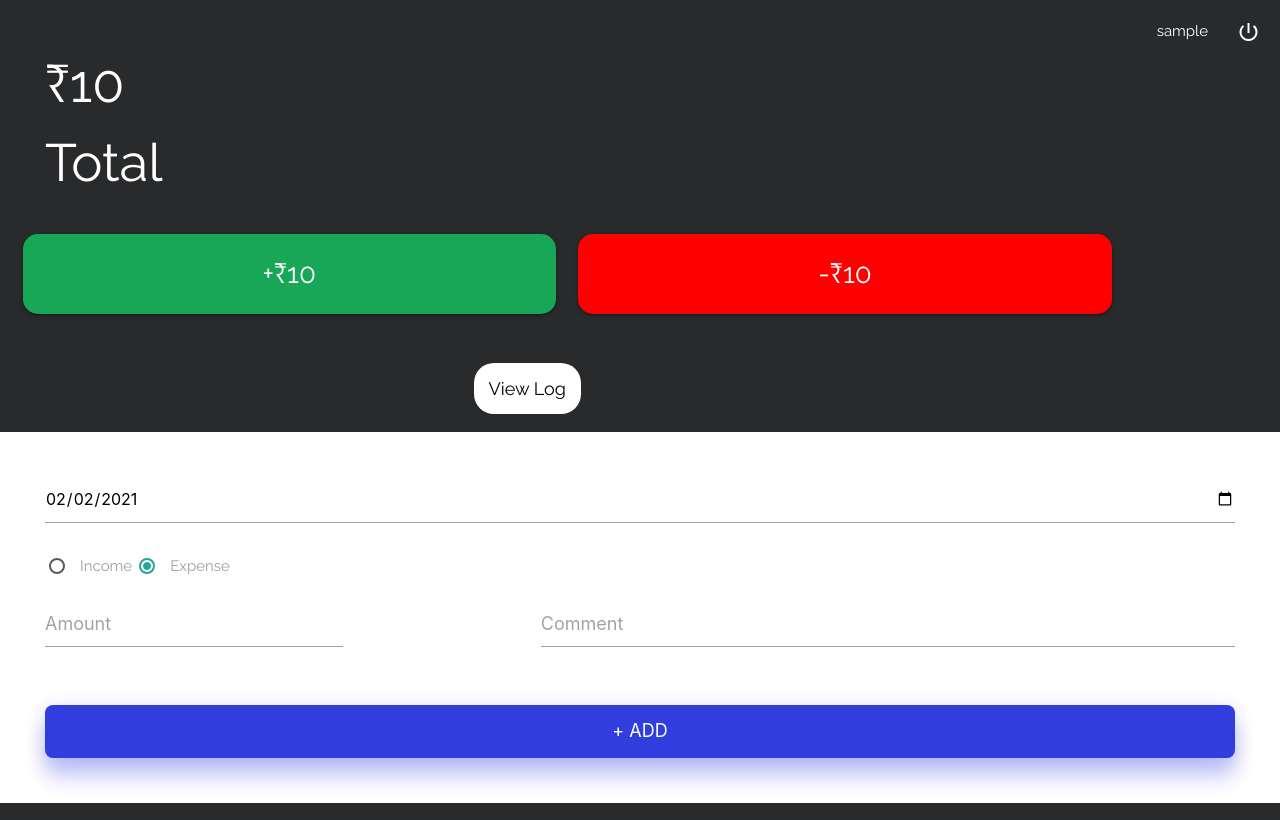
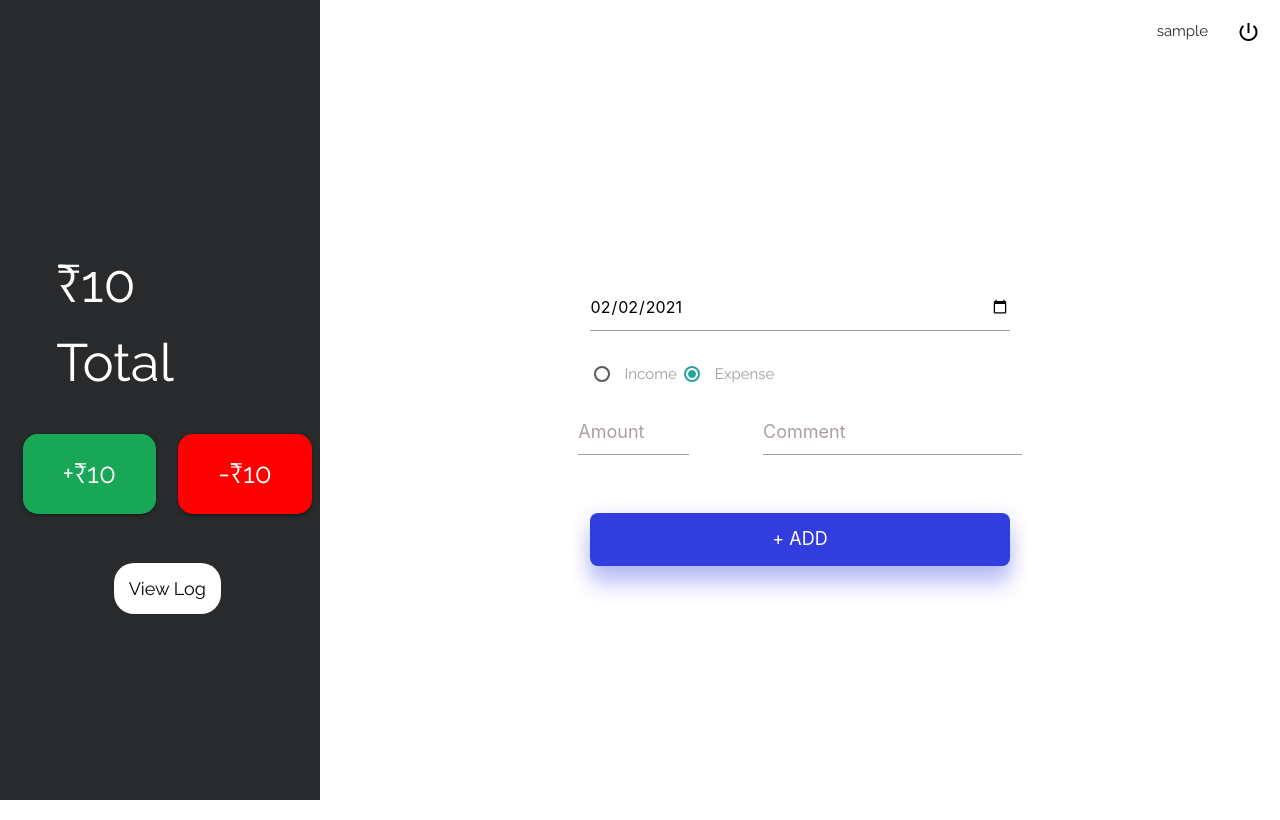
Before and after one commit to AlanLoovees/Home-Expense-App, a Django app: template templates/home.html in a window 1280 px wide. Run offline with Django 3.2, Linux system fonts and the light colour scheme; the template is opened without the code that fills it: most values are stand-ins (such as "Sample title", 1, 10 or a date in 2020).

Commit message:
desktop view is ready

```diff
--- a/expenseApp/static/style.css
+++ b/expenseApp/static/style.css
@@ -1,4 +1,46 @@
 @import url('https://fonts.googleapis.com/css2?family=Raleway:wght@200;300;400;500;600;700&display=swap');
+
+@media only screen and (min-width: 600px) {
+
+    .login-title {
+        padding-top: 10vh;
+    }
+
+    .summary {
+        padding-top: 25vh;
+    }
+
+    .summary-parent {
+        height: 100vh;
+    }
+
+    .logout {
+        background-color: white !important;
+        color: black !important;
+    }
+
+    .logout div {
+        background-color: white;
+        color: #292a2c;
+    }
+
+    .add-new {
+        padding-top: 30vh;
+    }
+
+    .know-more {
+        background-color: white;
+        border: 0;
+        border-radius: 20px;
+        color: black;
+        font-size: 1.2rem;
+        height: 3.5rem;
+        margin-top: 1rem;
+        margin-left: 8vw !important;
+        padding: 1rem;
+        width: 10% !important;
+    }
+}
 
 body {
     font-family: 'Raleway', sans-serif;
@@ -52,6 +94,10 @@ body {
     margin-left: 15%;
     margin-top: 3rem;
     width: 70%;
+}
+
+.summary-parent {
+    background-color: #292a2c;
 }
 
 .summary {
--- a/templates/home.html
+++ b/templates/home.html
@@ -2,6 +2,8 @@
 {% block content %}
 {% load static %}
 
+<div class="row">
+    <div class="summary-parent col s12 m3">
         <div class="summary">
             <div class="net-total">
                 <div>₹{{total}}</div><div>Total</div>
@@ -20,6 +22,11 @@
             </div>
             <a class="know-more" href="logs">View Log</a>
         </div>
+        <div class="logout">
+            <div>{{username}}</div><a class="logout" href="log_out"><i class="material-icons">power_settings_new</i></a>
+        </div>
+    </div>
+    <div class="col s12 m5 offset-m2">
         <div class="add-new">
             <form action="add" method="POST">
                 {% csrf_token %}
@@ -43,8 +50,7 @@
                 <button class="add" type="submit">+ ADD</button>
             </form>
         </div>
-<div class="logout">
-    <div>{{username}}</div><a class="logout" href="log_out"><i class="material-icons">power_settings_new</i></a>
+    </div>
 </div>
 
 <script>
--- a/templates/login.html
+++ b/templates/login.html
@@ -2,7 +2,9 @@
 {% block content %}
 {% load static %}
 
-<h1 class="form-title">Welcome Back!</h1>
+<div class="row login-title">
+    <div class="col s12 m4 offset-m4">
+        <h1 class="form-title">Welcome Back!</h1>
 <div class="login-form center">
     <form action="login" method="POST">
         {% csrf_token %}
@@ -16,6 +18,8 @@
         <div class="message">{{message}}</div>
     </form>
 </div>
+    </div>
+</div>
 
 
 {% endblock %}
```
Lines whose indentation alone changed are shown as unchanged.
